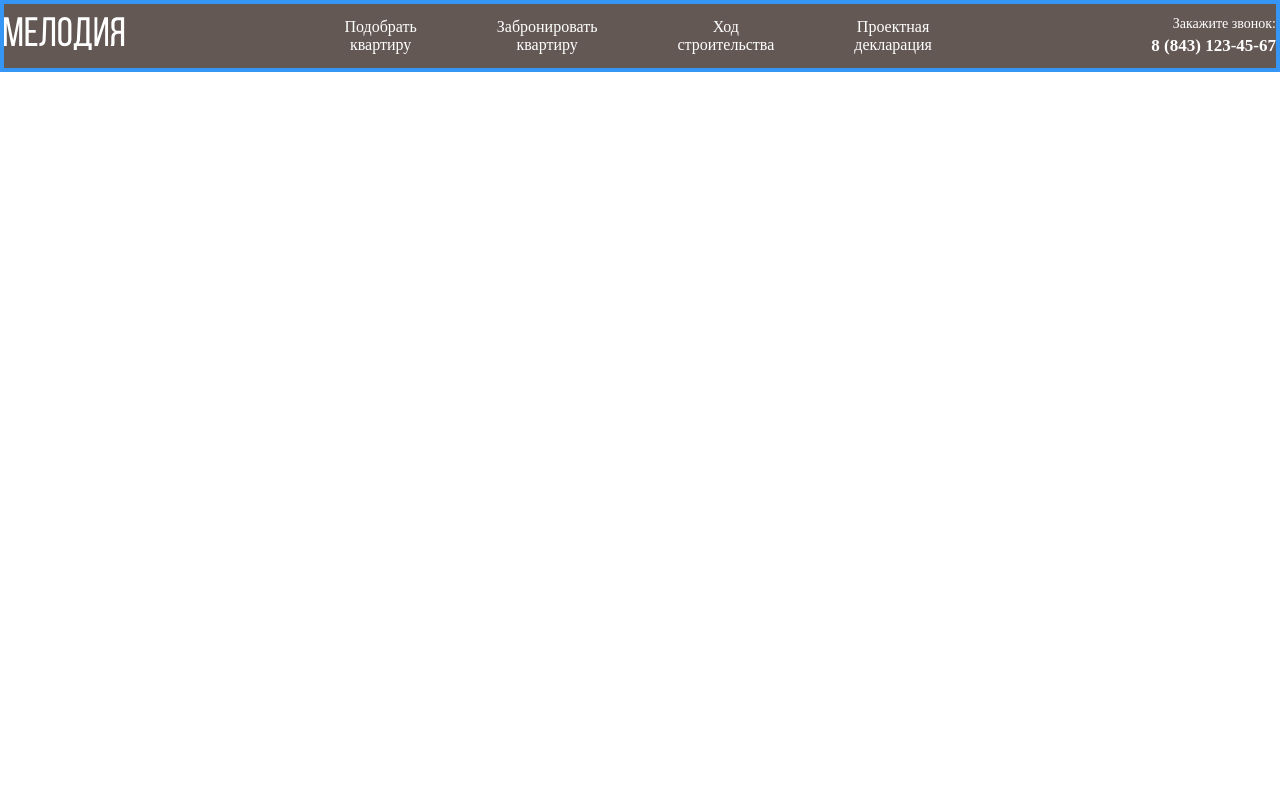
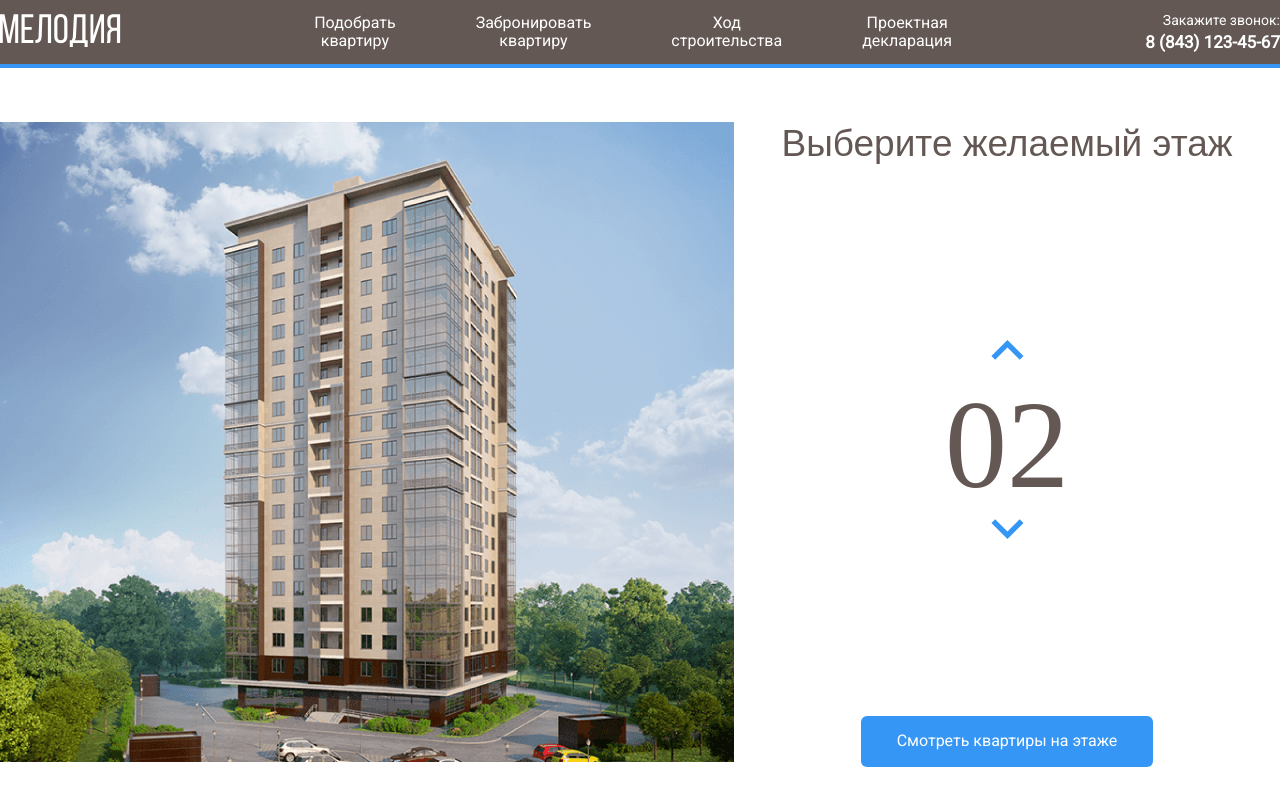
Before and after one commit to ASKET-asket/melody, a plain HTML site: page index.html in a window 1280 px wide. Drawn offline with Linux system fonts and the light colour scheme.

Commit message:
Version@2

```diff
--- a/css/style.css
+++ b/css/style.css
@@ -1,12 +1,28 @@
+@font-face {
+    font-family: 'Bebas Neue';
+    src: local('Bebas Neue Regular Regular'), local('BebasNeueRegular'),
+        url('../fonts/BebasNeueRegular.woff2') format('woff2'),
+        url('../fonts/BebasNeueRegular.woff') format('woff');
+    font-weight: normal;
+    font-style: normal;
+    font-display: swap;
+}
+
+
+
+
 * {
     box-sizing:border-box;
 }
 
+body {
+    font-family: "Roboto",serif;
+}
 .header {
     background-color: #635854;
     padding-top: 12px;
     padding-bottom: 12px;
-    border: 4px solid #3596F5;
+    border-bottom: 4px solid #3596F5;
 }
 
 .navbar {
@@ -55,3 +71,68 @@
     text-decoration: none;
     color: #fff;
 }
+
+.main {
+    max-width: 1280px;
+    margin: auto;
+    padding-top: 54px;
+    display: flex;
+}
+
+.main-info {
+    flex-grow: 1;
+    text-align: center;
+    display: flex;
+    flex-direction: column;
+    align-items: center;
+    justify-content: space-between;
+}
+
+.home-image path {
+    opacity: 0;
+}
+
+.home-image path:hover {
+    opacity: 1;
+    cursor: pointer;
+}
+
+.counter-group {
+    display: flex;
+    flex-direction: column;
+    align-items: center;
+}
+
+.counter-button {
+    cursor: pointer;
+    background-color: #fff;
+    border: none;
+}
+
+.counter-arrow-down {
+    transform: rotateX(180deg);
+}
+.main-title {
+    margin: 0;
+    font-family: "Bebas Neue Regular", sans-serif;
+    font-weight: normal;
+    font-size: 37px;
+    line-height: 44px;
+    color: #635854;
+}
+
+.counter {
+    font-family: "Bebas Neue Regular";
+    color: #635854;
+    font-size: 124px;
+    margin-top: 10px;
+}
+
+.button-primary {
+    background: #3596F5;
+    border-radius: 6px;
+    color:#fff;
+    border: none;
+    cursor: pointer;
+    padding: 16px 36px;
+}
--- a/index.html
+++ b/index.html
@@ -8,6 +8,9 @@
     <title>Document</title>
     <link rel="stylesheet" href="./css/style.css">
     <link rel="stylesheet" href="./css/normalize.css">
+    <link rel="preconnect" href="https://fonts.googleapis.com">
+    <link rel="preconnect" href="https://fonts.gstatic.com" crossorigin>
+    <link href="https://fonts.googleapis.com/css2?family=Roboto&display=swap" rel="stylesheet">
 </head>
 
 <body>
@@ -40,8 +43,59 @@
                     </span>
                     <a class="navbar-phone" href="tel:+78431234567">8 (843) 123-45-67</a>
                 </div>
+            </div>
     </header>
+
+    <main class= "main">
+        <div class="main-image">
+            <svg  class= "home-image" width="734" height="640" viewBox="0 0 734 640" fill="none" xmlns="http://www.w3.org/2000/svg"
+                xmlns:xlink="http://www.w3.org/1999/xlink">
+                <rect width="734" height="640" fill="url(#pattern0)" />
+                <defs>
+                    <pattern id="pattern0" patternContentUnits="objectBoundingBox" width="1" height="1">
+                        <use xlink:href="#image0" transform="translate(-0.00408719) scale(0.0013624 0.0015625)" />
+                    </pattern>
+                    <image id="image0" width="740" height="640" xlink:href="image/home.png" />
+                </defs>
+                <path d="M225 533L445.8 541L515 527.3V549L446.5 568.7L225 557.7V533Z" fill="#3595F6" fill-opacity="0.75" />
+                <path d="M226 532V507L446.3 510.3L516 507V527L446.7 540L226 532Z" fill="#3595F6" fill-opacity="0.75" />
+                <path d="M226 506V481H447H516V504L448 511L226 506Z" fill="#3595F6" fill-opacity="0.75" />
+                <path d="M226 482V457L447.3 453.3L515 460V482H447" fill="#3595F6" fill-opacity="0.75" />
+                <path d="M226 456V430L447.5 426.7L516 437.7V459L447 452.3L226 456Z" fill="#3595F6" fill-opacity="0.75" />
+                <path d="M225 429V405.3L446 393L517 416V437.3L446 425L225 429Z" fill="#3595F6" fill-opacity="0.75" />
+                <path d="M225 407V382L447.2 365.7L517 394.3V415L446.7 393.3L225 407Z" fill="#3595F6" fill-opacity="0.75" />
+                <path d="M225 382V357L447.5 336.7L517 373.3V394L445 365.3L225 382Z" fill="#3595F6" fill-opacity="0.75" />
+                <path d="M225 362V338L448 313.3L517 357.3V379L447.7 341L225 362Z" fill="#3595F6" fill-opacity="0.75" />
+                <path d="M225 337V313L447.5 284.3L517 335.3V356L446.7 313.7L225 337Z" fill="#3595F6" fill-opacity="0.75" />
+                <path d="M224 313V289L446.3 256L517 315.3V335L447 284.3L224 313Z" fill="#3595F6" fill-opacity="0.75" />
+                <path d="M225 288V264L446.2 229L516 293V314L447.3 255.7L225 288Z" fill="#3595F6" fill-opacity="0.75" />
+                <path d="M225 264V239L447.3 201L516 271.3V292L447 228L225 264Z" fill="#3595F6" fill-opacity="0.75" />
+                <path d="M225 238V213L445.8 169.3L516 248.3V271L447 197.7L225 238Z" fill="#3595F6" fill-opacity="0.75" />
+                <path d="M226 214V189L446 141L516 226V249L445.3 169.7L226 214Z" fill="#3595F6" fill-opacity="0.75" />
+                <path d="M225 189V164L444.8 112L516 204.3V227L446.3 140.7L225 189Z" fill="#3595F6" fill-opacity="0.75" />
+                <path d="M225 164V138L447 81.3L516 183V204L446.7 112.3L225 164Z" fill="#3595F6" fill-opacity="0.75" />
+
+            </svg>
+
         </div>
+        <div class="main-info">
+            <h2 class="main-title">
+                Выберите желаемый этаж
+            </h2>
+            <div class="counter-group">
+                <button class="counter-button counter-up">
+                    <img class="counter-arrow counter-arrow-up" src="image/arrow.svg" alt="arrow">
+                </button>
+
+                <span class="counter">02</span>
+                <button class="counter-button counter-down">
+                    <img class="counter-arrow counter-arrow-down" src="image/arrow.svg" alt="arrow">
+                </button>
+            </div>
+            <button class="button button-primary">Смотреть квартиры на этаже</button>
+        </div>
+    </main>
+
 </body>
 
 </html>
```
Also changed, not shown: fonts/BebasNeueRegular.woff (added), fonts/BebasNeueRegular.woff2 (added), image/Group 3.svg (added), image/arrow.svg (added), image/home.png (added). Lines whose indentation alone changed are shown as unchanged.
